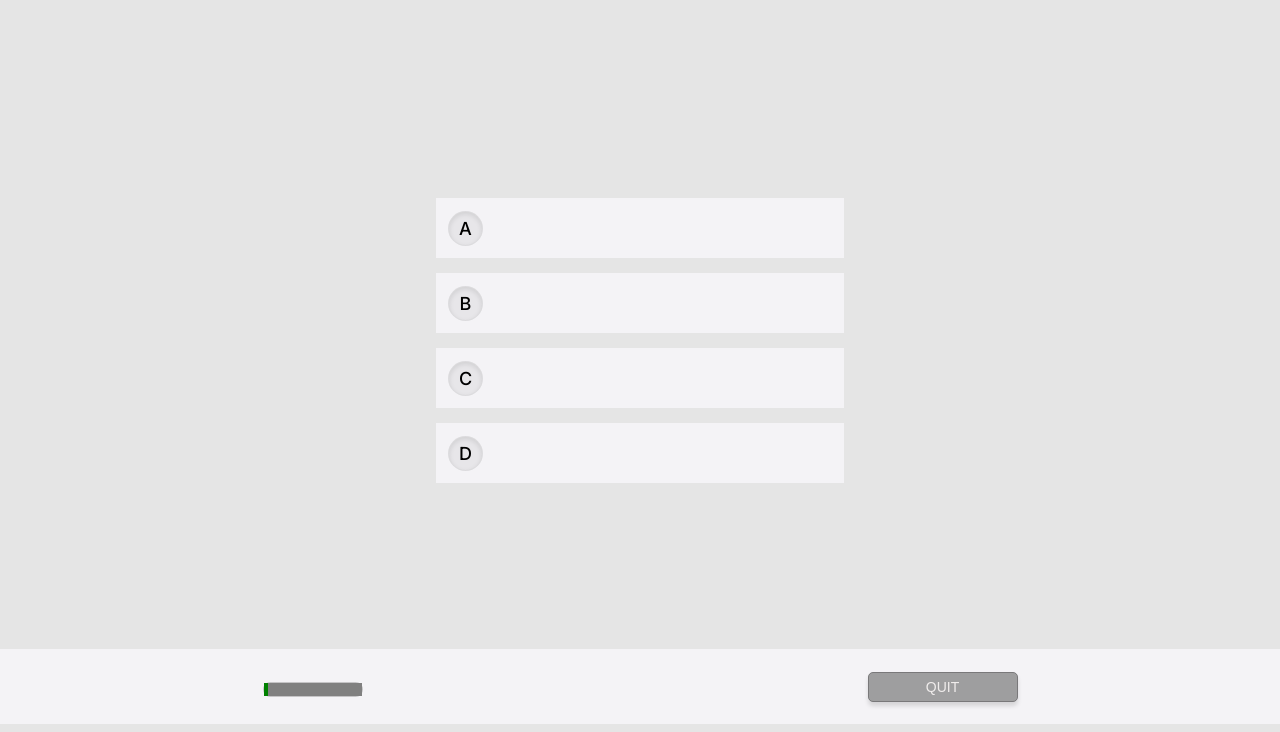
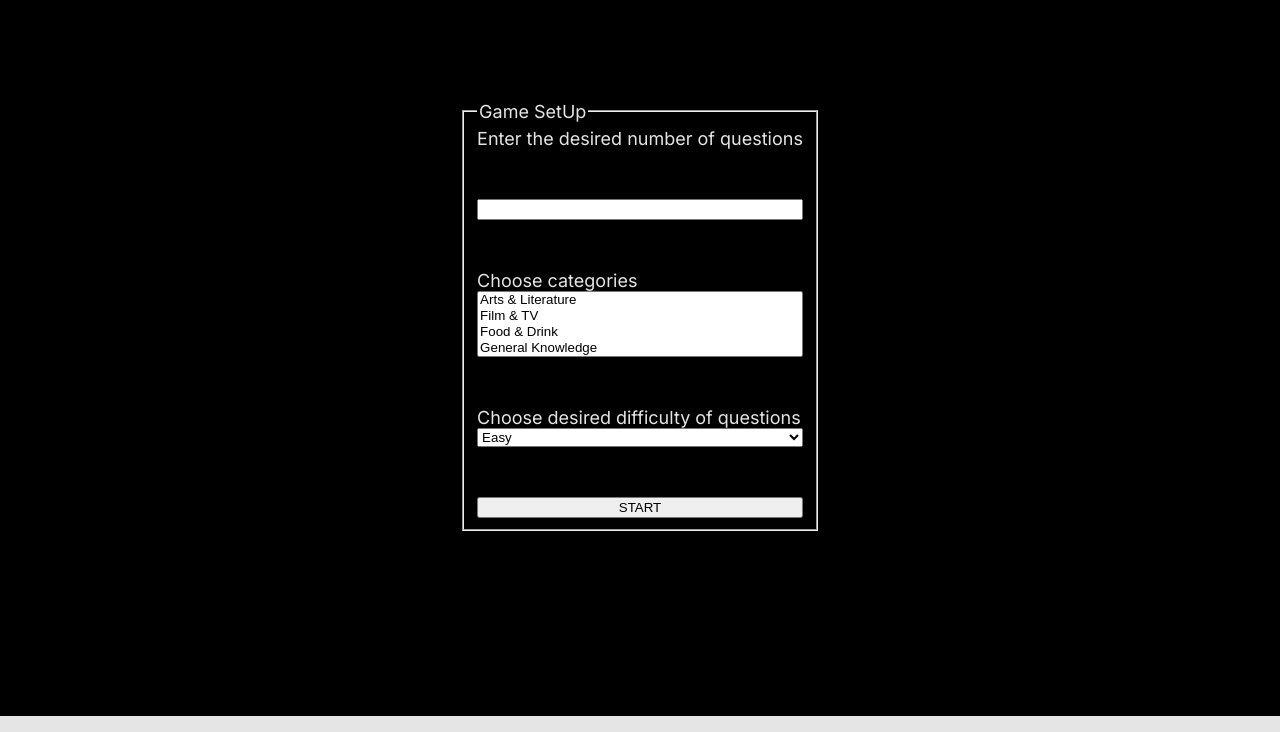
Before and after one commit to fahirMuminovic/QuizApp, a plain HTML site: page index.html in a window 1280 px wide. Shown: the part 84-816 px from the top of the page. Drawn offline with Linux system fonts and the light colour scheme; no server answers.

Commit message:
added game setup before game begins

```diff
--- a/index.html
+++ b/index.html
@@ -13,6 +13,44 @@
 		<script src="script.js" defer></script>
 	</head>
 	<body>
+		<div class="game-setup" id="game-setup">
+			<fieldset>
+				<legend>Game SetUp</legend>
+				<label for="number-of-questions">Enter the desired number of questions</label>
+				<input type="number" name="number-of-questions" id="number-of-questions" min="1" max="50" />
+
+				<div class="categories-wrapper">
+					<label for="categories">Choose categories</label>
+					<select name="categories" id="categories" multiple>
+						<option value="arts_and_literature">Arts & Literature</option>
+						<option value="film_and_tv">Film & TV</option>
+						<option value="food_and_drink">Food & Drink</option>
+						<option value="general_knowledge">General Knowledge</option>
+						<option value="geography">Geography</option>
+						<option value="history">History</option>
+						<option value="music">Music</option>
+						<option value="science">Science</option>
+						<option value="society_and_culture">Society & Culture</option>
+						<option value="sports_and_leisure">Sports & Leisure</option>
+					</select>
+				</div>
+
+				<div class="game-difficulty-wrapper">
+					<label for="game-difficulty">Choose desired difficulty of questions</label>
+					<select name="game-difficulty" id="game-difficulty">
+						<option value="easy">Easy</option>
+						<option value="medium">Medium</option>
+						<option value="hard">Hard</option>
+					</select>
+				</div>
+
+				<button id="start">START</button>
+				<!-- unese broj pitanja, kategoriju pitanja i tezinu pitanja i
+klikne “START” button. -->
+			</fieldset>
+		</div>
+
+		<div class="game-elements">
 			<h1>Quiz Game</h1>
 			<div class="main-container">
 				<div class="question-container">
@@ -56,5 +94,6 @@
 				</span>
 				<button>QUIT</button>
 			</div>
+		</div>
 	</body>
 </html>
--- a/script.js
+++ b/script.js
@@ -1,3 +1,7 @@
+//game setup assets
+const startBtn = document.getElementById('start');
+const startModal = document.getElementById('game-setup');
+//game assets
 const questionElement = document.getElementById('question');
 const answersTextElement = document.querySelectorAll('p.answerText');
 const answerContainers = document.querySelectorAll('.answer-wrapper');
@@ -9,10 +13,21 @@ const correctAnswers = [];
 const incorrectAnswers = [];
 
 //Event Listeners//
-//make api request for questions
-window.onload = fetchQuestions();
-//display the first question
-window.onload = populateUI();
+startBtn.addEventListener('click', (e) => {
+	e.preventDefault();
+	//get api options
+	/* configureGame(); */
+	//make api request for questions
+	fetchQuestions();
+	//hide game config modal
+	startGame();
+	//display the first questionscript.js
+	populateUI();
+});
+
+/* window.onload = fetchQuestions();
+
+window.onload = populateUI(); */
 //check answer
 answerContainers.forEach((answerContainer) => {
 	answerContainer.addEventListener('click', (event) => {
@@ -20,11 +35,22 @@ answerContainers.forEach((answerContainer) => {
 	});
 });
 
-//functions
+//Functions//
 
 //fetches data from https://the-trivia-api.com
 async function fetchQuestions() {
-	const response = await fetch('https://the-trivia-api.com/api/questions?limit=5&region=BA');
+	const gameConfig = configureGame();
+	const categories = gameConfig.categories;
+	const limit = gameConfig.limit;
+	const difficulty = gameConfig.difficulty;
+
+	console.log(categories);
+	console.log(limit);
+	console.log(difficulty);
+
+	//https://the-trivia-api.com/api/questions?categories=arts_and_literature,film_and_tv,food_and_drink,general_knowledge&limit=5&difficulty=hard
+	const url = `https://the-trivia-api.com/api/questions?categories=${categories}&${limit}&${difficulty}`;
+	const response = await fetch(url);
 	const data = await response.json();
 
 	data.forEach((el) => {
@@ -41,12 +67,31 @@ async function fetchQuestions() {
 	return quizData;
 }
 
+function configureGame() {
+	const categories = document.querySelectorAll('#categories option:checked');
+	const numberOfQuestions = document.getElementById('number-of-questions');
+	const gameDifficulty = document.querySelectorAll('#game-difficulty option:checked');
+
+	let choosenCategories = [...categories].map((option) => option.value).join(',');
+	let choosenQuestionNumber = numberOfQuestions.value;
+	let choosengameDifficulty = [...gameDifficulty].map((option) => option.value).join();
+
+	console.log('that');
+
+	return {
+		categories: choosenCategories,
+		limit: choosenQuestionNumber,
+		difficulty: choosengameDifficulty,
+	};
+}
+
+function startGame() {
+	startModal.classList.add('done');
+}
 //pupulates the UI with the question and answers on initial page load
 async function populateUI() {
 	let providedData = await fetchQuestions();
 	let firstQuestion = providedData[0];
-
-	console.log('2: ', providedData);
 
 	//display the first question that is fetched on the web page
 	questionElement.textContent = firstQuestion.questionText;
--- a/style.css
+++ b/style.css
@@ -5,17 +5,59 @@
 }
 
 body {
+	margin: 0;
+
+	font-family: 'Inter', sans-serif;
+	font-size: 18px;
+
+	background-color: #e5e5e5;
+}
+
+.game-setup {
+	visibility: visible;
+
+	display: flex;
+	flex-direction: column;
+	justify-content: center;
+	align-items: center;
+
+	position: absolute;
+	color: #e5e5e5;
+	background-color: #000;
+	height: 100vh;
+	width: 100vw;
+	z-index: 999;
+}
+
+.game-setup.done{
+	visibility: hidden;
+}
+
+.game-setup fieldset {
+	display: flex;
+	flex-direction: column;
+	/* align-items: center; */
+	justify-content: center;
+	gap: 50px;
+}
+
+.categories-wrapper {
+	display: flex;
+	flex-direction: column;
+}
+
+.game-difficulty-wrapper {
+	display: flex;
+	flex-direction: column;
+}
+
+.game-elements {
 	display: flex;
 	flex-direction: column;
 	justify-content: space-between;
 	align-items: center;
 
 	height: 100vh;
-
-	font-family: 'Inter', sans-serif;
-	font-size: 18px;
-
-	background-color: #e5e5e5;
 
 	position: relative;
 }
@@ -221,7 +263,7 @@ h1 {
 	border-radius: 8px;
 
 	box-shadow: 0 2px 5px rgba(0, 0, 0, 0.1) inset;
-    border: 2px solid #4b4b4b;
+	border: 2px solid #4b4b4b;
 
 	position: absolute;
 	top: 85%;
```
Lines whose indentation alone changed are shown as unchanged.
